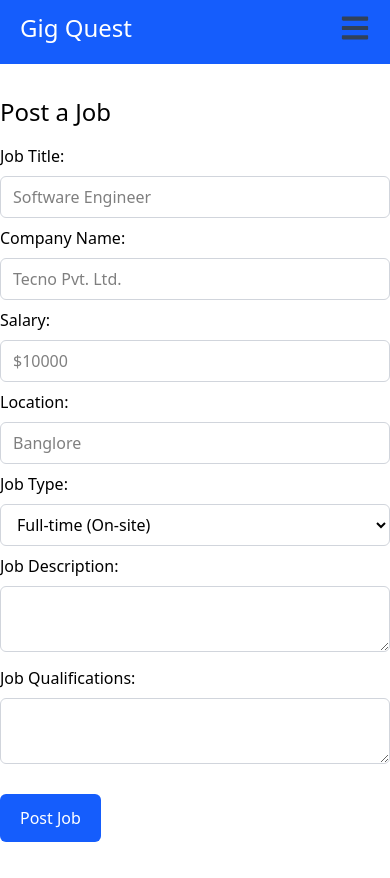
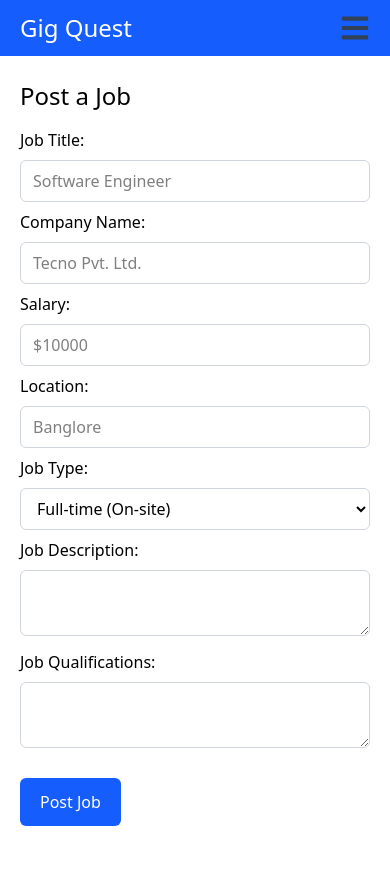
Before and after one commit to mdmohsanul/GigQuest, a React (Vite) app: page /postJob in a window 390 px wide. Built offline with nearby package versions, Linux system fonts and the light colour scheme; no server answers.

Commit message:
err: job postingform error solved

```diff
--- a/src/components/Header.jsx
+++ b/src/components/Header.jsx
@@ -23,12 +23,12 @@ const Header = () => {
   }, [searchTerm]);
   return (
     <>
-      <div className="w-full bg-blue-600 text-white h-16 fixed top-0">
+      <div className="w-full bg-blue-600 text-white h-14 md:h-16 fixed top-0">
         <div className="max-w-6xl mx-auto  ">
           <div className="flex items-center justify-between md:justify-start py-3 gap-11 px-5 md:px-0">
             <Link to="/">
               {" "}
-              <h1 className="text-2xl font-medium">Gig Quest</h1>
+              <h1 className="text-2xl font-medium cursor-pointer">Gig Quest</h1>
             </Link>
             <button
               onClick={() => dispatch(toggleMenu())}
@@ -41,8 +41,12 @@ const Header = () => {
               )}
             </button>
             <div className="hidden md:flex items-center gap-11">
-              <Link to="/">Job Postings</Link>
-              <Link to="/postJob">Post a Job</Link>
+              <Link to="/" className="cursor-pointer">
+                Job Postings
+              </Link>
+              <Link to="/postJob" className="cursor-pointer">
+                Post a Job
+              </Link>
 
               <div className="hidden md:flex relative ">
                 <div className="absolute end-0 inset-y-0 flex items-center ps-3 pointer-events-none">
@@ -63,19 +67,48 @@ const Header = () => {
 
             <motion.div
               initial={{ height: 0 }}
-              animate={{ height: isOpen ? "120px" : 0 }}
+              animate={{ height: isOpen ? "160px" : 0 }}
               transition={{
                 duration: 0.3,
                 ease: "easeInOut",
                 times: [0, 0.5, 1],
               }}
-              className="bg-blue-600 text-white overflow-hidden fixed top-[56px] left-0 w-full z-40 md:hidden"
+              className="bg-blue-600 text-white overflow-hidden fixed top-[56px] border-t h-[350px] left-0 w-full z-40 md:hidden"
             >
               <ul className="flex flex-col items-center space-y-3 py-4">
-                <li className="cursor-pointer">Home</li>
-                <li className="cursor-pointer">Jobs</li>
-                <li className="cursor-pointer">About</li>
-                <li className="cursor-pointer">Contact</li>
+                <li
+                  className="cursor-pointer border-b"
+                  onClick={() => dispatch(toggleMenu())}
+                >
+                  {" "}
+                  <Link to="/" className=" text-xl">
+                    Job Postings
+                  </Link>
+                </li>
+                <li
+                  className="cursor-pointer border-b"
+                  onClick={() => dispatch(toggleMenu())}
+                >
+                  {" "}
+                  <Link to="/postJob" className="text-xl">
+                    Post a Job
+                  </Link>
+                </li>
+                <li>
+                  <div className=" relative ">
+                    <div className="absolute end-0 inset-y-0 flex items-center ps-3 pointer-events-none">
+                      <CiSearch className="text-white  font-bold" size={20} />
+                    </div>
+                    <input
+                      type="text"
+                      name=""
+                      value={searchTerm}
+                      onChange={(e) => handleInputChange(e.target.value)}
+                      placeholder={`Search by job title`}
+                      className="py-2 pr-4 w-64  hover:outline-none outline-none text-white  border-b border-white"
+                    />
+                  </div>
+                </li>
               </ul>
             </motion.div>
           </div>
--- a/src/pages/PostJob.jsx
+++ b/src/pages/PostJob.jsx
@@ -58,9 +58,9 @@ const PostJob = () => {
   return (
     <>
       <div className="max-w-6xl min-h-screen mx-auto pt-20">
-        <h1 className="text-2xl font-medium py-4">Post a Job</h1>
+        <h1 className="text-2xl font-medium pb-4 px-5 md:px-0">Post a Job</h1>
         <ToastContainer />
-        <form onSubmit={submitHandler}>
+        <form onSubmit={submitHandler} className="px-5 md:px-0">
           <div>
             <label htmlFor="jobTitle" className="">
               Job Title:{" "}
```
